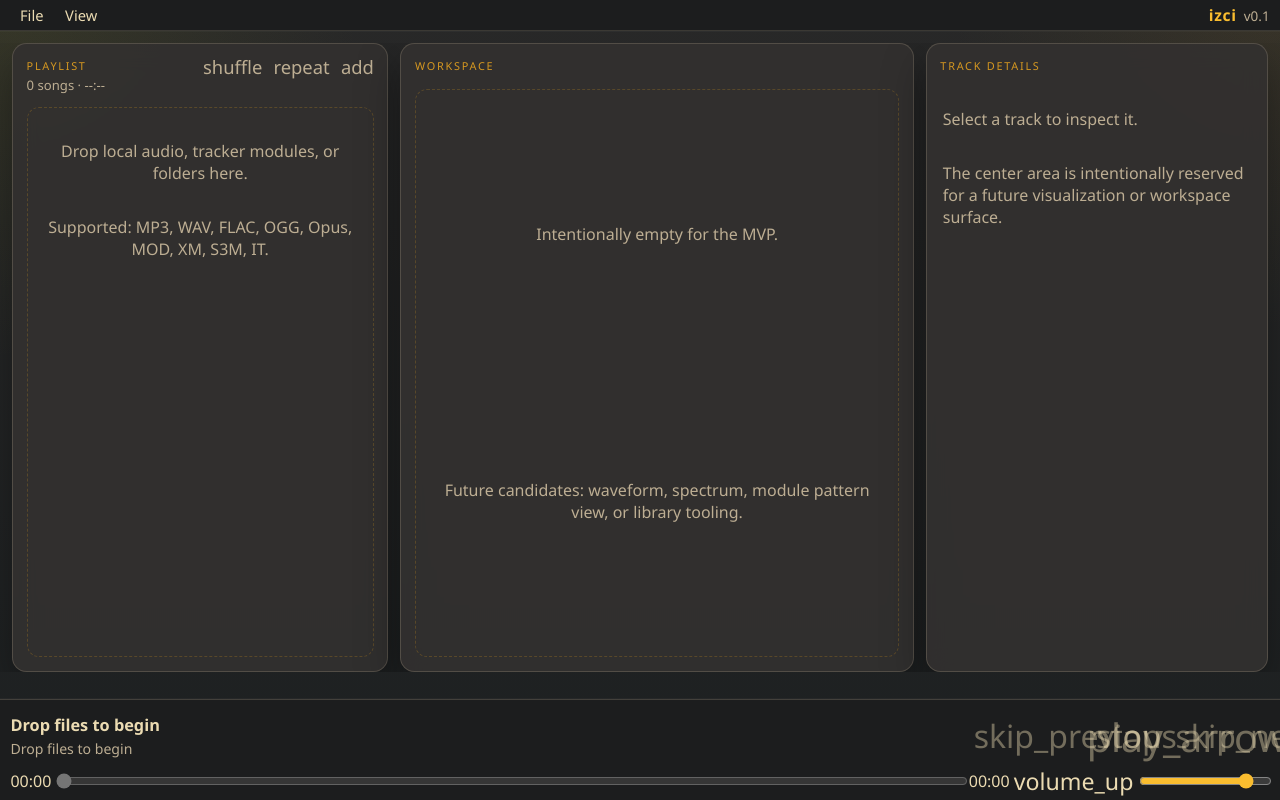
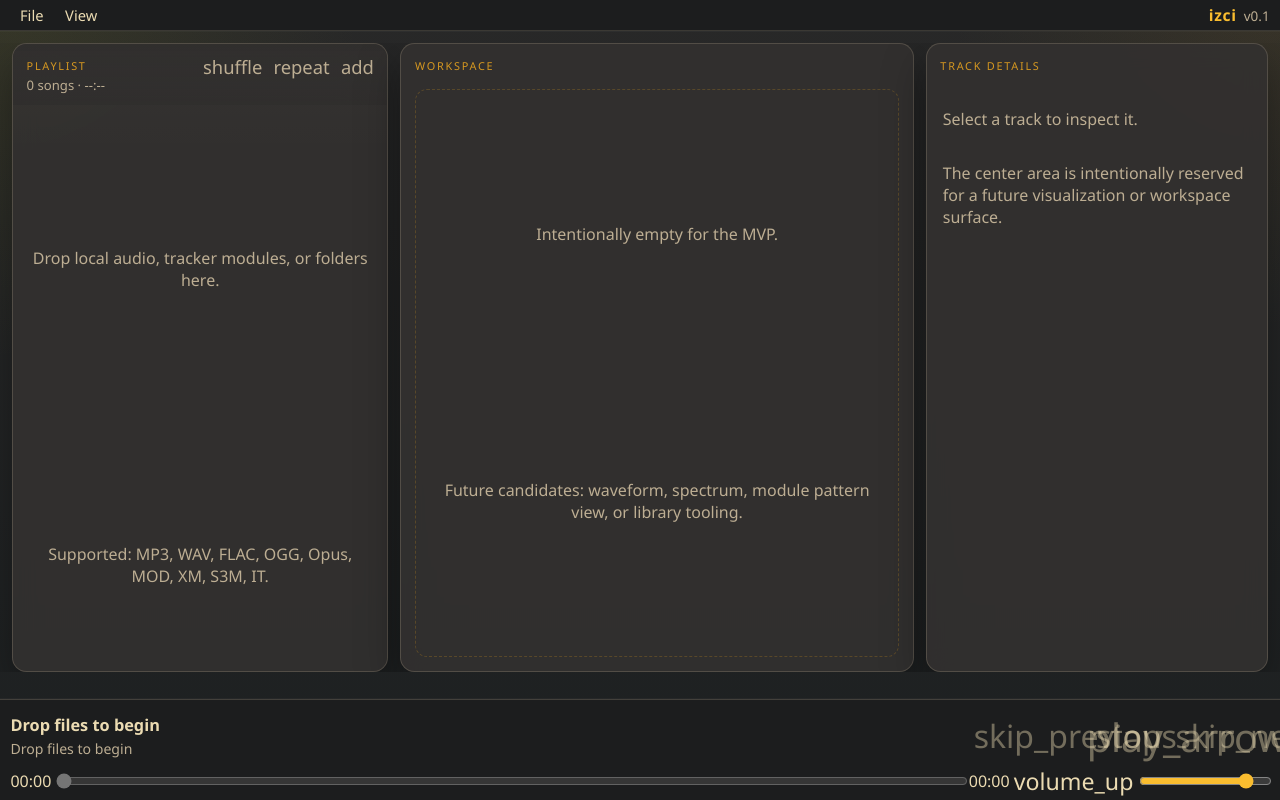
Before and after one commit to tozworth/izci, a Svelte app: page / in a window 1280 px wide. Built offline with nearby package versions, Linux system fonts and the light colour scheme.

Commit message:
Playlist header redesign

```diff
--- a/src/app.css
+++ b/src/app.css
@@ -264,6 +264,10 @@ button {
   overflow: hidden;
 }
 
+.playlist-panel {
+  position: relative;
+}
+
 .panel-header {
   display: flex;
   justify-content: space-between;
@@ -304,6 +308,49 @@ button {
   overflow: auto;
 }
 
+.playlist-dropzone {
+  margin: 0;
+  border: 0;
+  border-radius: 0;
+  background: linear-gradient(180deg, rgba(235, 219, 178, 0.02), transparent 18%);
+}
+
+.playlist-panel-header {
+  position: sticky;
+  top: 0;
+  z-index: 10;
+  padding: 0.85rem 0.85rem 0.7rem;
+  background:
+    linear-gradient(180deg, rgba(50, 48, 47, 0.76) 0%, rgba(50, 48, 47, 0.68) 100%),
+    rgba(28, 29, 30, 0.22);
+  backdrop-filter: blur(22px) saturate(1.08);
+  -webkit-backdrop-filter: blur(22px) saturate(1.08);
+  transition:
+    box-shadow 180ms ease,
+    border-color 180ms ease;
+}
+
+.playlist-panel-header::after {
+  content: "";
+  position: absolute;
+  left: 0;
+  right: 0;
+  top: 100%;
+  height: 1.35rem;
+  pointer-events: none;
+  opacity: 0;
+  background: linear-gradient(180deg, rgba(26, 27, 28, 0.28), rgba(26, 27, 28, 0));
+  transition: opacity 180ms ease;
+}
+
+.playlist-panel-header.is-covered {
+  box-shadow: 0 1px 0 rgba(168, 153, 132, 0.1);
+}
+
+.playlist-panel-header.is-covered::after {
+  opacity: 1;
+}
+
 .canvas-placeholder {
   overflow: auto;
 }
@@ -325,7 +372,7 @@ button {
 .track-list {
   list-style: none;
   margin: 0;
-  padding: 0;
+  padding: 0 0.85rem 0.85rem;
 }
 
 .track-list li + li {
@@ -339,7 +386,7 @@ button {
   align-items: center;
   column-gap: 0.75rem;
   text-align: left;
-  padding: 0.4rem;
+  padding: 0.5rem 0.2rem 0.5rem 0;
   color: inherit;
   background: transparent;
   border: 0;
@@ -348,11 +395,11 @@ button {
 }
 
 .track-row:hover {
-  background: rgba(235, 219, 178, 0.05);
+  background: rgba(235, 219, 178, 0.04);
 }
 
 .track-list li.selected .track-row {
-  background: rgba(215, 153, 33, 0.15);
+  background: rgba(215, 153, 33, 0.12);
 }
 
 .track-list li.playing .track-row {
@@ -385,6 +432,11 @@ button {
   border-radius: 0.6rem;
   box-shadow: var(--shadow);
   z-index: 60;
+}
+
+.playlist-empty-state {
+  min-height: 100%;
+  padding: 1rem 0.85rem 1.2rem;
 }
 
 .playlist-context-menu button {
--- a/src/lib/components/PlaylistPanel.svelte
+++ b/src/lib/components/PlaylistPanel.svelte
@@ -31,6 +31,7 @@
     | null = null;
   let contextMenuElement: HTMLDivElement | null = null;
   let dropzoneElement: HTMLDivElement | null = null;
+  let playlistHeaderCovered = false;
 
   function handleInput(event: Event) {
     const input = event.currentTarget as HTMLInputElement;
@@ -166,6 +167,10 @@
     };
   }
 
+  function updatePlaylistHeaderState() {
+    playlistHeaderCovered = (dropzoneElement?.scrollTop ?? 0) > 0;
+  }
+
   if (typeof window !== 'undefined') {
     window.addEventListener('pointerdown', handleWindowPointerDown);
     window.addEventListener('keydown', handleWindowKeydown);
@@ -210,10 +215,22 @@
   $: repeatIcon = repeatMode === 'one' ? 'repeat_one' : 'repeat';
   $: repeatLabel =
     repeatMode === 'one' ? 'Repeat current track' : repeatMode === 'all' ? 'Repeat playlist' : 'Repeat off';
+  $: if (items) {
+    tick().then(() => updatePlaylistHeaderState());
+  }
 </script>
 
 <section class="panel playlist-panel">
-  <div class="panel-header">
+  <div
+    bind:this={dropzoneElement}
+    class="dropzone playlist-dropzone"
+    role="region"
+    aria-label="Playlist dropzone"
+    on:dragover|preventDefault
+    on:drop={handleDrop}
+    on:scroll={updatePlaylistHeaderState}
+  >
+    <div class="panel-header playlist-panel-header" class:is-covered={playlistHeaderCovered}>
       <div class="panel-heading">
         {#if !hideEyebrow}
           <p class="eyebrow">Playlist</p>
@@ -253,16 +270,8 @@
       </div>
     </div>
 
-  <div
-    bind:this={dropzoneElement}
-    class="dropzone"
-    role="region"
-    aria-label="Playlist dropzone"
-    on:dragover|preventDefault
-    on:drop={handleDrop}
-  >
     {#if items.length === 0}
-      <div class="empty-state">
+      <div class="empty-state playlist-empty-state">
         <p>Drop local audio, tracker modules, or folders here.</p>
         <p>Supported: MP3, WAV, FLAC, OGG, Opus, MOD, XM, S3M, IT.</p>
       </div>
```
Lines whose indentation alone changed are shown as unchanged.
